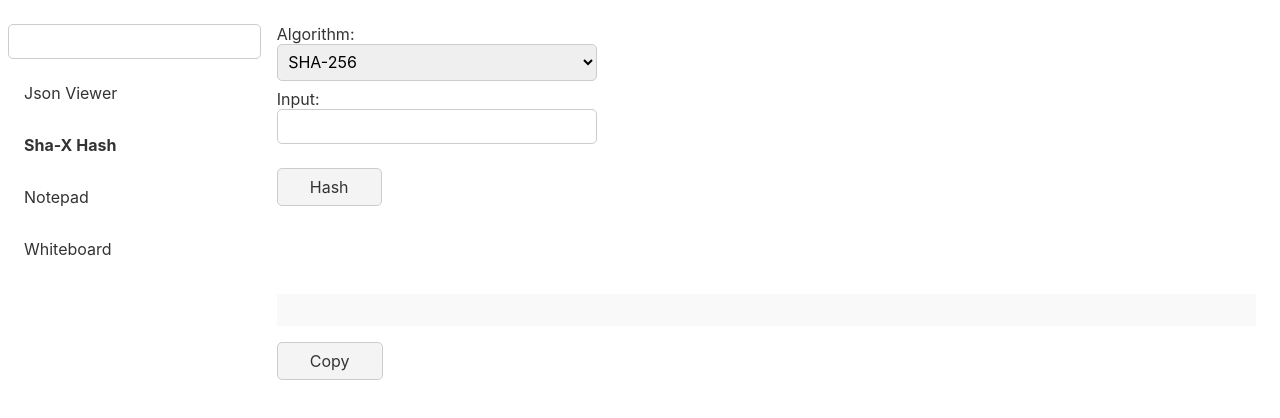
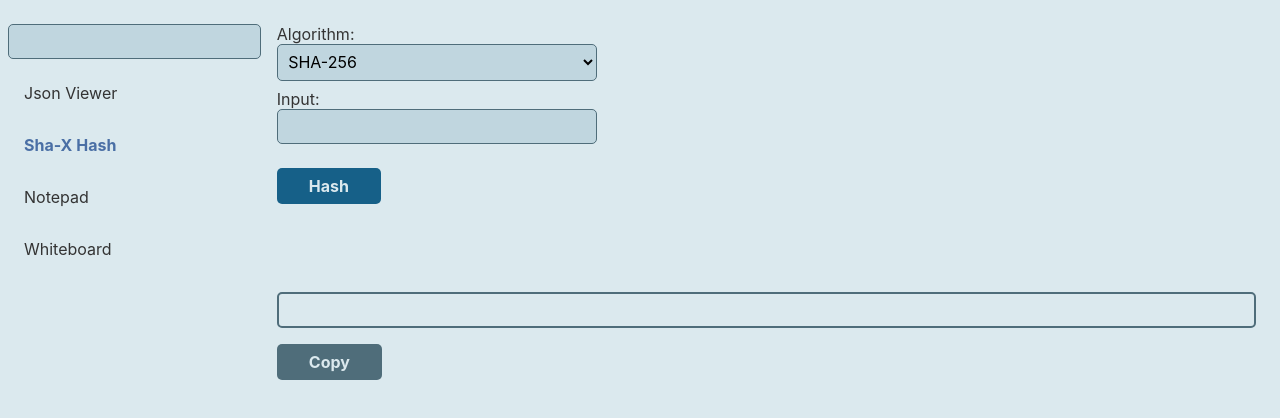
Before and after one commit to EdgarsJoja/swiss-army-app, a Svelte app: page / in a window 1280 px wide. Both pictures are taken after a click on the element "Sha-X Hash". Shown: the top 418 px of the page. Built offline with nearby package versions, Linux system fonts and the light colour scheme.

Commit message:
Re-design v1.

```diff
--- a/src/App.svelte
+++ b/src/App.svelte
@@ -13,6 +13,8 @@
 </div>
 
 <style lang="scss">
+    @import "shared/styles/variables";
+
     .wrapper {
         height: 100%;
 
@@ -28,11 +30,25 @@
         }
     }
 
+    :global(body) {
+        background: $color-bg;
+    }
+
     :global(input, textarea, select, button) {
         border-radius: 5px;
+        background: $color-tertiary;
+        border: 1px solid $color-secondary;
     }
 
     :global(button) {
         padding: .5em 1em;
+        background: $color-secondary;
+        font-weight: bold;
+        border: 0;
+        color: $color-bg;
+
+        &:hover {
+            opacity: .75;
+        }
     }
 </style>
--- a/src/apps/notepad/components/Note.svelte
+++ b/src/apps/notepad/components/Note.svelte
@@ -5,10 +5,11 @@
 <textarea bind:value={$text} class="notepad-textarea" placeholder="type here..." autofocus></textarea>
 
 <style lang="scss">
+    @import "src/shared/styles/variables";
+
     .notepad-textarea {
         padding: 1em;
-        border: 0;
-        background: #f9f9f9;
+        background: $color-bg;
         width: 100%;
         height: 100%;
         resize: none;
--- a/src/apps/sha-hash/components/Hash.svelte
+++ b/src/apps/sha-hash/components/Hash.svelte
@@ -61,7 +61,7 @@
 </div>
 
 <style lang="scss">
-    $color-grey: #999;
+    @import "src/shared/styles/variables";
 
     .wrapper {
         .input-field {
@@ -69,6 +69,7 @@
         }
 
         .submit-button {
+            background: $color-accent;
             margin-top: 1em;
             padding: {
                 left: 2em;
@@ -79,7 +80,8 @@
         .display-block {
             padding: 1em;
             margin-top: 5em;
-            background: #f9f9f9;
+            border: 2px solid $color-secondary;
+            border-radius: 5px;
 
             .hashed-result {
                 overflow-x: auto;
--- a/src/apps/whiteboard/components/DrawArea.svelte
+++ b/src/apps/whiteboard/components/DrawArea.svelte
@@ -5,9 +5,13 @@
      * Clears canvas.
      */
     export function clearCanvas() {
-        context.clearRect(0, 0, canvas.width, canvas.height);
+        context.fillStyle = 'white';
+        context.fillRect(0, 0, canvas.width, canvas.height);
     }
 
+    /**
+     * Download current canvas as an image.
+     */
     export function downloadImage() {
         const dataUrl = canvas.toDataURL('image/png');
         const link = document.createElement('a');
@@ -36,8 +40,7 @@
 
         context = canvas.getContext('2d');
         resizeCanvas();
-        context.fillStyle = 'white';
-        context.fillRect(0, 0, canvas.width, canvas.height);
+        clearCanvas();
 
         document.addEventListener('resize', resizeCanvas);
     });
--- a/src/layout/SideBar.svelte
+++ b/src/layout/SideBar.svelte
@@ -50,6 +50,8 @@
 </div>
 
 <style lang="scss">
+    @import "src/shared/styles/variables";
+
     .wrapper {
         height: 100%;
         display: flex;
@@ -60,13 +62,15 @@
         .app {
             padding: 1em;
             cursor: pointer;
+            border-radius: 5px;
 
             &:hover {
-                background: #eee;
+                background: $color-tertiary;
             }
 
             &.selected {
                 font-weight: bold;
+                color: $color-primary;
             }
         }
     }
--- /dev/null
+++ b/src/shared/styles/variables.scss
@@ -0,0 +1,5 @@
+$color-bg: #DBE9EE;
+$color-accent: #166088;
+$color-primary: #4A6FA5;
+$color-secondary: #4F6D7A;
+$color-tertiary: #C0D6DF;
```
